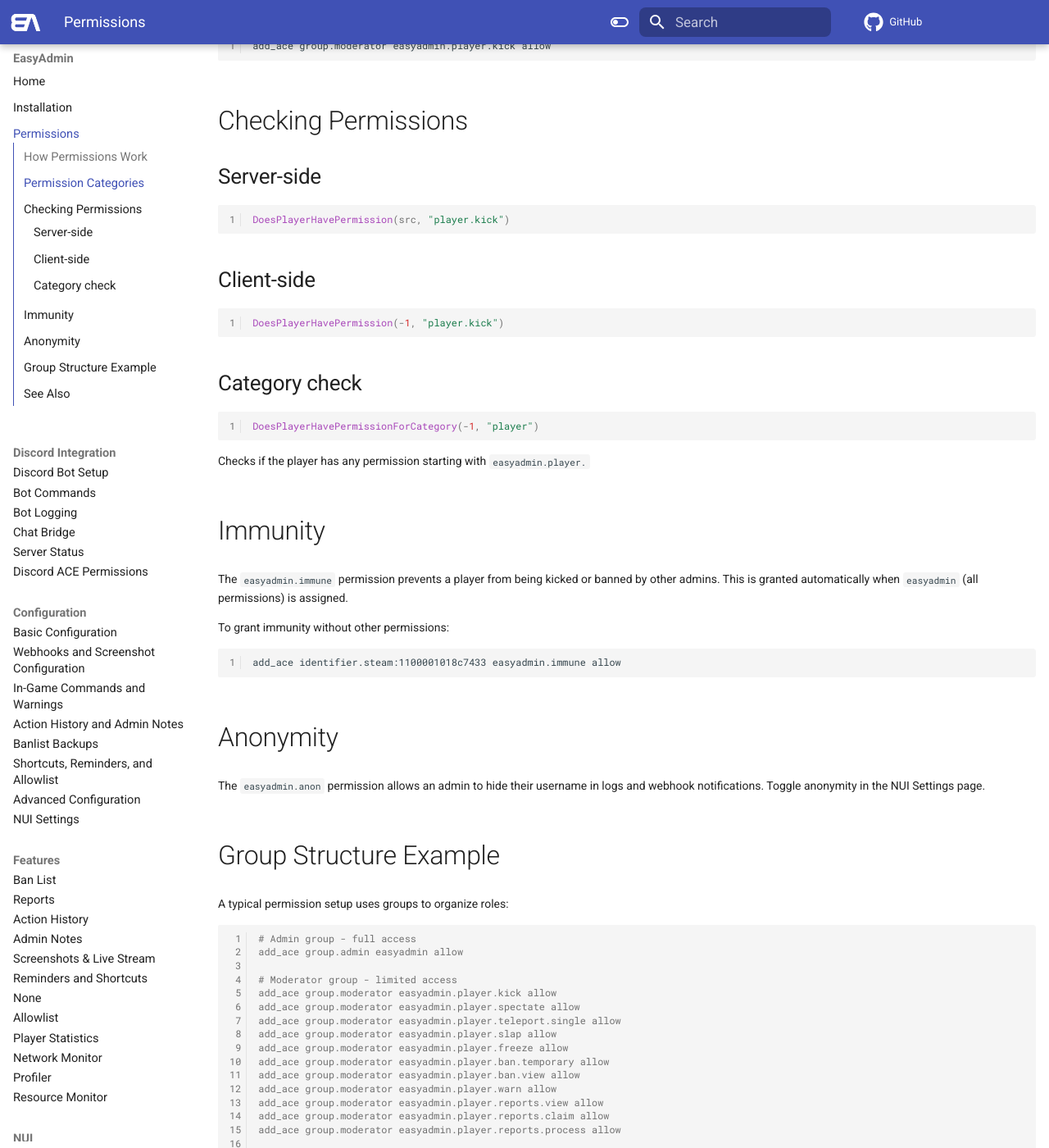
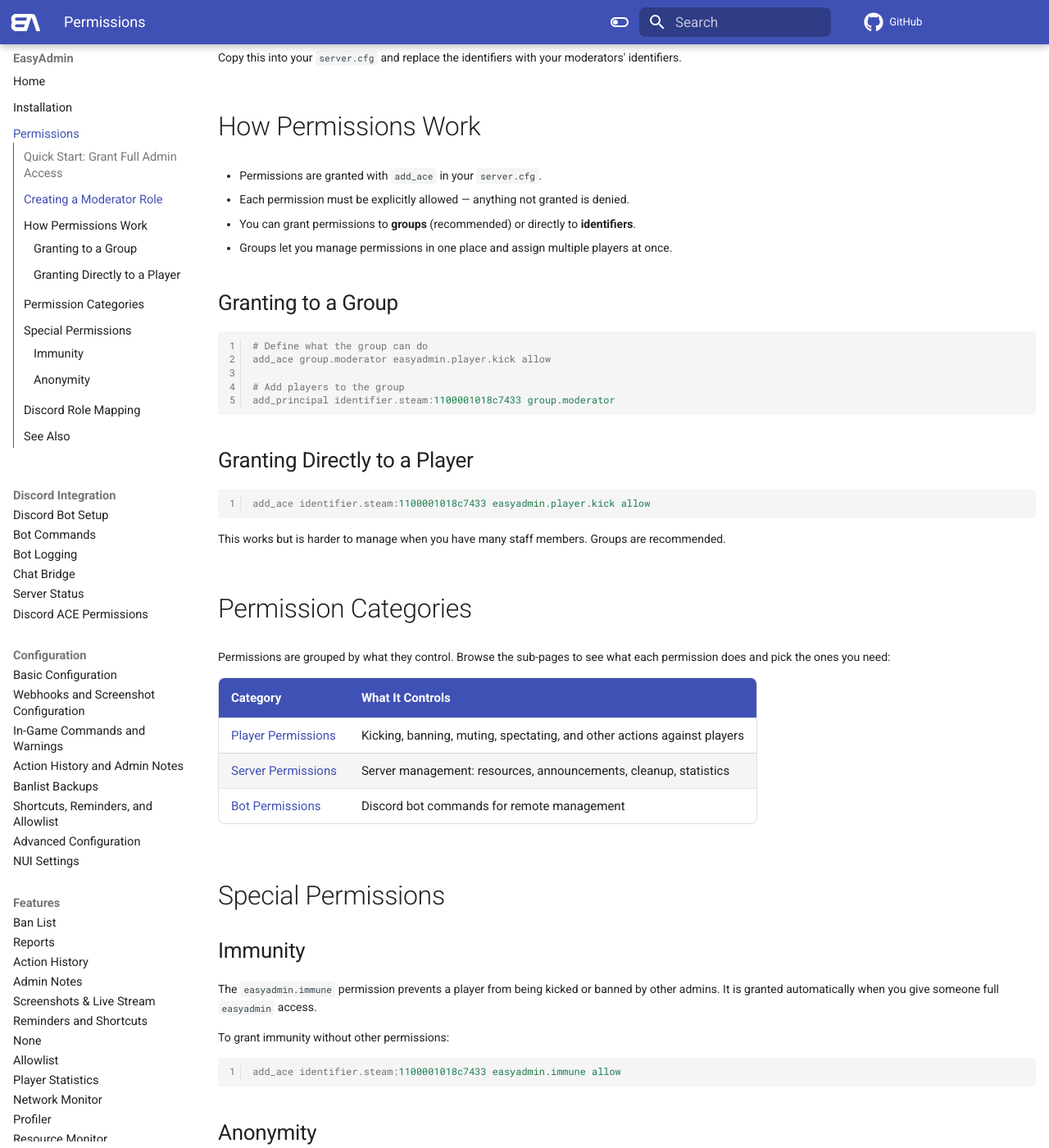
Before and after one commit to Blumlaut/EasyAdmin, an MkDocs documentation site: the page built from docs/docs/permissions/index.md, in a window 1280 px wide and 1400 px high, scrolled down 943 px. Shown: the whole window at 82% size. Built offline with MkDocs 1.6.1 and Material for MkDocs 9.7.7, drawn with Linux system fonts in a browser that asks for light colours; comment, search, counter and statistics services are not loaded; some of the changed text lies outside the part shown.

Commit message:
docs(permissions): rewrite permissions docs to be user-facing
- Replace developer-facing API docs with practical role setup guide
- Add copy-paste ready moderator role template and quick-start admin setup
- Add 'How to Grant' sections to each permission category page
- Streamline bot permissions page with user/role/group grant examples
- Consolidate permission reference into concise alphabetical lookup

````diff
--- a/docs/docs/permissions/index.md
+++ b/docs/docs/permissions/index.md
@@ -1,90 +1,33 @@
-# Permissions Overview
+# Setting Up Admin Roles
 
-EasyAdmin uses FiveM's ACE (Access Control Entry) permission system. Permissions are granted using `add_ace` commands in `server.cfg`.
+EasyAdmin uses FiveM's ACE permission system to control who can do what. This guide walks you through creating roles and assigning permissions to your staff.
 
-## How Permissions Work
+## Quick Start: Grant Full Admin Access
 
-Each permission can be assigned an `allow` value. Permissions not assigned are considered **denied**.
+The fastest way to make someone an admin is to grant them all permissions:
 
-```
-add_ace group.moderator easyadmin.player.kick allow
+```cfg
+# Grant all EasyAdmin permissions to a group
+add_ace group.admin easyadmin allow
+
+# Assign a player to the group
+add_principal identifier.steam:1100001018c7433 group.admin
 ```
 
-To grant all permissions to a group:
+Replace the identifier with your own (see [Installation](../install#adding-an-admin) for how to find it).
 
-```
-add_ace group.admin easyadmin allow
-```
+> **Warning:** Granting `easyadmin` (without a suffix) also grants `easyadmin.immune`, which prevents other admins from kicking or banning that user. Reserve full access for the server owner only.
 
-> **Warning:** Granting `easyadmin` (without a suffix) grants **all** permissions, including `easyadmin.immune`. This prevents other admins from kicking or banning the user. Only the server owner should have full admin access.
+## Creating a Moderator Role
 
-## Permission Categories
-
-Permissions are organized into categories:
-
-| Category | Prefix | Description |
-|----------|--------|-------------|
-| Player actions | `player.*` | Actions against players (kick, ban, mute, etc.) |
-| Bot commands | `bot.*` | Discord bot command access |
-| Server management | `server.*` | Server-level actions (cleanup, resources, convars) |
-| Special | `immune`, `anon` | Special permissions (immunity, anonymity) |
-
-The `easyadmin.` prefix is added automatically. When you see `easyadmin.player.kick` in documentation, the actual ACE entry is:
-
-```
-add_ace group.moderator easyadmin.player.kick allow
-```
-
-## Checking Permissions
-
-### Server-side
-
-```lua
-DoesPlayerHavePermission(src, "player.kick")
-```
-
-### Client-side
-
-```lua
-DoesPlayerHavePermission(-1, "player.kick")
-```
-
-### Category check
-
-```lua
-DoesPlayerHavePermissionForCategory(-1, "player")
-```
-
-Checks if the player has any permission starting with `easyadmin.player.`
-
-## Immunity
-
-The `easyadmin.immune` permission prevents a player from being kicked or banned by other admins. This is granted automatically when `easyadmin` (all permissions) is assigned.
-
-To grant immunity without other permissions:
-
-```
-add_ace identifier.steam:1100001018c7433 easyadmin.immune allow
-```
-
-## Anonymity
-
-The `easyadmin.anon` permission allows an admin to hide their username in logs and webhook notifications. Toggle anonymity in the NUI Settings page.
-
-## Group Structure Example
-
-A typical permission setup uses groups to organize roles:
+Most servers need a moderator role with limited permissions. Here is a ready-to-use template:
 
 ```cfg
-# Admin group - full access
-add_ace group.admin easyadmin allow
-
-# Moderator group - limited access
+# Moderator group — player management only
 add_ace group.moderator easyadmin.player.kick allow
 add_ace group.moderator easyadmin.player.spectate allow
-add_ace group.moderator easyadmin.player.teleport.single allow
-add_ace group.moderator easyadmin.player.slap allow
 add_ace group.moderator easyadmin.player.freeze allow
+add_ace group.moderator easyadmin.player.mute allow
 add_ace group.moderator easyadmin.player.ban.temporary allow
 add_ace group.moderator easyadmin.player.ban.view allow
 add_ace group.moderator easyadmin.player.warn allow
@@ -92,10 +35,70 @@
 add_ace group.moderator easyadmin.player.reports.claim allow
 add_ace group.moderator easyadmin.player.reports.process allow
 
-# Assign players to groups
-add_principal identifier.steam:1100001018c7433 group.admin
+# Assign moderators
 add_principal identifier.steam:2200002029d8544 group.moderator
 ```
+
+Copy this into your `server.cfg` and replace the identifiers with your moderators' identifiers.
+
+## How Permissions Work
+
+- Permissions are granted with `add_ace` in your `server.cfg`.
+- Each permission must be explicitly allowed — anything not granted is denied.
+- You can grant permissions to **groups** (recommended) or directly to **identifiers**.
+- Groups let you manage permissions in one place and assign multiple players at once.
+
+### Granting to a Group
+
+```cfg
+# Define what the group can do
+add_ace group.moderator easyadmin.player.kick allow
+
+# Add players to the group
+add_principal identifier.steam:1100001018c7433 group.moderator
+```
+
+### Granting Directly to a Player
+
+```cfg
+add_ace identifier.steam:1100001018c7433 easyadmin.player.kick allow
+```
+
+This works but is harder to manage when you have many staff members. Groups are recommended.
+
+## Permission Categories
+
+Permissions are grouped by what they control. Browse the sub-pages to see what each permission does and pick the ones you need:
+
+| Category | What It Controls |
+|----------|-----------------|
+| [Player Permissions](player-permissions) | Kicking, banning, muting, spectating, and other actions against players |
+| [Server Permissions](server-permissions) | Server management: resources, announcements, cleanup, statistics |
+| [Bot Permissions](bot-permissions) | Discord bot commands for remote management |
+
+## Special Permissions
+
+### Immunity
+
+The `easyadmin.immune` permission prevents a player from being kicked or banned by other admins. It is granted automatically when you give someone full `easyadmin` access.
+
+To grant immunity without other permissions:
+
+```cfg
+add_ace identifier.steam:1100001018c7433 easyadmin.immune allow
+```
+
+### Anonymity
+
+The `easyadmin.anon` permission lets an admin hide their username in logs and webhook notifications. It can be toggled on/off from the NUI Settings page.
+
+```cfg
+add_ace group.admin easyadmin.anon allow
+```
+
+## Discord Role Mapping
+
+You can map Discord roles to FiveM permissions so staff get access automatically when they join the server. See [Discord ACE](../discord/discord-ace) for details.
 
 ## See Also
 
@@ -104,3 +107,4 @@
 - [Bot Permissions](bot-permissions) — Discord bot command permissions
 - [Installation](../install) — Set up admin access during installation
 - [Discord ACE](../discord/discord-ace) — Map Discord roles to ACE permissions
+- [Permission Reference](../../reference/permission-reference) — Complete alphabetical listing of all permissions
--- a/docs/docs/reference/permission-reference.md
+++ b/docs/docs/reference/permission-reference.md
@@ -1,17 +1,17 @@
 # Permission Reference
 
-Complete reference of all EasyAdmin permissions, sorted alphabetically. The `easyadmin.` prefix is added automatically.
+Complete alphabetical listing of all EasyAdmin permissions. For guidance on setting up roles, see [Setting Up Admin Roles](../../permissions).
 
-## Bot Permissions
+## Bot
 
-| Permission | Description |
+| Permission | What It Does |
 |------------|-------------|
 | `easyadmin.bot.history` | Use the `/history` bot command |
 | `easyadmin.bot.notes` | Use the `/notes` bot command |
 
-## Player Permissions
+## Player
 
-| Permission | Description |
+| Permission | What It Does |
 |------------|-------------|
 | `easyadmin.player.actionhistory.add` | Add entries to a player's action history |
 | `easyadmin.player.actionhistory.delete` | Delete entries from a player's action history |
@@ -36,16 +36,16 @@
 | `easyadmin.player.reports.claim` | Claim unclaimed reports |
 | `easyadmin.player.reports.process` | Delete/close reports |
 | `easyadmin.player.reports.view` | View player reports |
+| `easyadmin.player.screenshot` | Take screenshots of players |
 | `easyadmin.player.slap` | Slap players |
 | `easyadmin.player.spectate` | Spectate players |
-| `easyadmin.player.screenshot` | Take screenshots of players |
 | `easyadmin.player.teleport.everyone` | Teleport all players |
 | `easyadmin.player.teleport.single` | Teleport to/from a single player |
 | `easyadmin.player.warn` | Issue warnings to players |
 
-## Server Permissions
+## Server
 
-| Permission | Description |
+| Permission | What It Does |
 |------------|-------------|
 | `easyadmin.server.announce` | Send announcements to all players |
 | `easyadmin.server.chat` | Use the admin-only chat channel |
@@ -61,17 +61,9 @@
 | `easyadmin.server.shortcut.add` | Add shortcuts (non-persistent) |
 | `easyadmin.server.statistics.view` | Access the Player Statistics page |
 
-## Special Permissions
+## Special
 
-| Permission | Description |
+| Permission | What It Does |
 |------------|-------------|
 | `easyadmin.anon` | Hide admin username in logs and actions |
 | `easyadmin.immune` | Prevent being kicked or banned by other admins |
-
-## See Also
-
-- [Permissions Overview](../../permissions) — How permissions work, group structure
-- [Player Permissions](../../permissions/player-permissions) — Detailed player action permissions
-- [Server Permissions](../../permissions/server-permissions) — Detailed server management permissions
-- [Bot Permissions](../../permissions/bot-permissions) — Discord bot command permissions
-- [Discord ACE](../../discord/discord-ace) — Map Discord roles to ACE permissions
````
Also changed, not shown: docs/docs/permissions/bot-permissions.md (+24 -26 lines), docs/docs/permissions/player-permissions.md (+35 -20 lines), docs/docs/permissions/server-permissions.md (+26 -11 lines).
